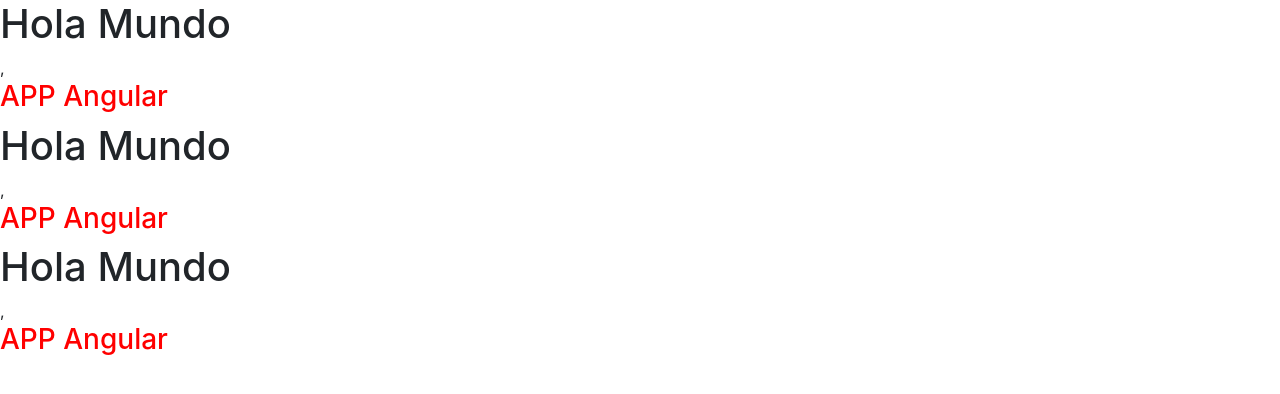
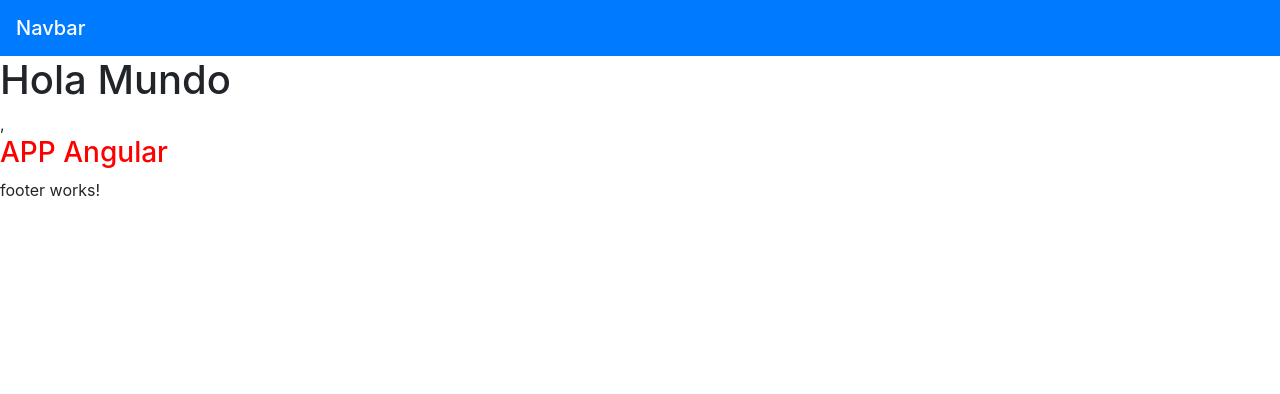
Before and after one commit to juseruhe/helloworldangular, an Angular app: page / in a window 1280 px wide. Shown: the top 394 px of the page. Built offline with nearby package versions, Linux system fonts and the light colour scheme.

Commit message:
Componentes Creados

```diff
--- a/src/app/app.component.html
+++ b/src/app/app.component.html
@@ -1,8 +1,7 @@
 
+<app-navbar></app-navbar>
 <app-dashboard></app-dashboard>
-<app-dashboard></app-dashboard>
-<app-dashboard></app-dashboard>
-
+<app-footer></app-footer>
 
 
 
--- a/src/app/app.module.ts
+++ b/src/app/app.module.ts
@@ -5,10 +5,12 @@
 import { AppComponent } from './app.component';
 
 import {DashboardComponent} from './dashboard/dashboard.component';
+import { NavbarComponent } from './navbar/navbar.component';
+import { FooterComponent } from './footer/footer.component';
 
 @NgModule({
   declarations: [
-    AppComponent,DashboardComponent
+    AppComponent,DashboardComponent, NavbarComponent, FooterComponent
   ],
   imports: [
     BrowserModule,FormsModule
--- /dev/null
+++ b/src/app/footer/footer.component.html
@@ -0,0 +1 @@
+<p>footer works!</p>
--- /dev/null
+++ b/src/app/footer/footer.component.ts
@@ -0,0 +1,15 @@
+import { Component, OnInit } from '@angular/core';
+
+@Component({
+  selector: 'app-footer',
+  templateUrl: './footer.component.html',
+  styleUrls: ['./footer.component.css']
+})
+export class FooterComponent implements OnInit {
+
+  constructor() { }
+
+  ngOnInit(): void {
+  }
+
+}
--- /dev/null
+++ b/src/app/navbar/navbar.component.html
@@ -0,0 +1,3 @@
+<nav class="navbar navbar-dark bg-primary">
+<span class="navbar-brand mb-0 h1">Navbar</span>
+  </nav>
--- /dev/null
+++ b/src/app/navbar/navbar.component.ts
@@ -0,0 +1,15 @@
+import { Component, OnInit } from '@angular/core';
+
+@Component({
+  selector: 'app-navbar',
+  templateUrl: './navbar.component.html',
+  styleUrls: ['./navbar.component.css']
+})
+export class NavbarComponent implements OnInit {
+
+  constructor() { }
+
+  ngOnInit(): void {
+  }
+
+}
--- a/src/index.html
+++ b/src/index.html
@@ -7,7 +7,7 @@
   <meta name="viewport" content="width=device-width, initial-scale=1">
   <link rel="icon" type="image/x-icon" href="favicon.ico">
   <link href="https://cdn.jsdelivr.net/npm/bootstrap@5.0.0-beta2/dist/css/bootstrap.min.css" rel="stylesheet" integrity="sha384-BmbxuPwQa2lc/FVzBcNJ7UAyJxM6wuqIj61tLrc4wSX0szH/Ev+nYRRuWlolflfl" crossorigin="anonymous">
-
+<app-root></app-root>
 </head>
 <body>
   <app-root></app-root>
```
Also changed, not shown: src/app/footer/footer.component.css (added), src/app/navbar/navbar.component.css (added), 2 other files (tests, documents, lock files or other folders).
